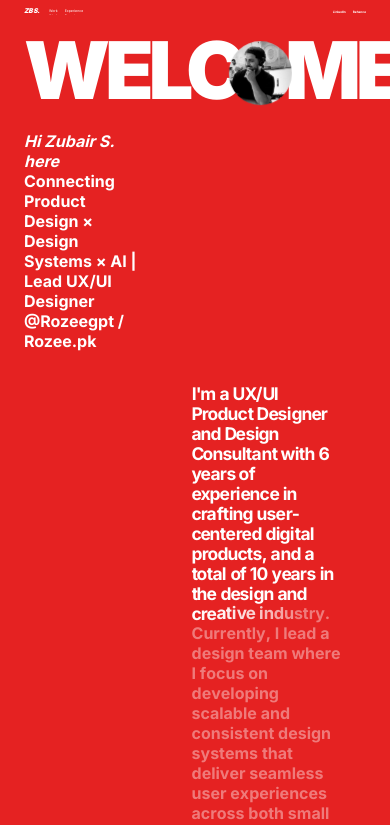
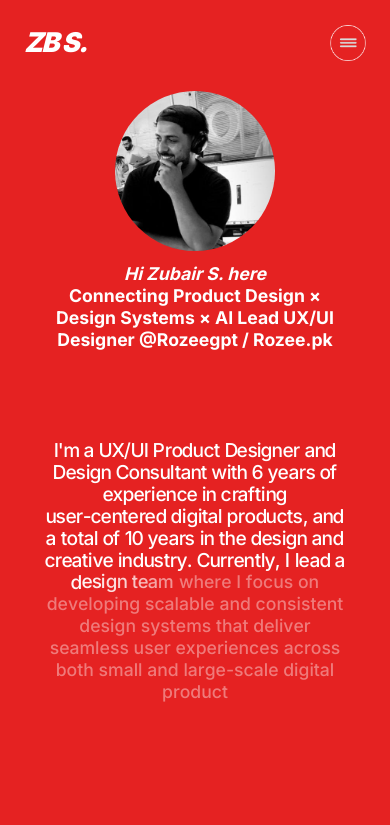
Before and after one commit to talha-amr/Client-Portfolio, a React (Vite) app: page / in a window 390 px wide. Shown: the top 825 px of the page. Built offline with nearby package versions, Linux system fonts and the light colour scheme.

Commit message:
doing navbar and hero section mobile responsive

```diff
--- a/src/components/Grid.jsx
+++ b/src/components/Grid.jsx
@@ -25,8 +25,8 @@ const Grid = () => {
             {/* Grid section */}
             <div className="grid-container">
               <div className="grid-item">
-                <h3 className="font-black text-[3.3vw] max-w-[80%] leading-[3.8vw]">
-                  USER CENTERAL DESIGN (UCD)
+                <h3 className="font-black text-[3.3vw] max-w-[80%] leading-[3.8vw] uppercase">
+                  USER CENTRAL DESIGN (UCD)
                 </h3>
               </div>
               <div className="grid-item border-s border-[#E52222] span-cols-2">
@@ -42,12 +42,12 @@ const Grid = () => {
                 </p>
               </div>
               <div className="grid-item border-s border-[#E52222]">
-                <h3 className="font-black text-[3.3vw] max-w-[80%] leading-[3.8vw]">
+                <h3 className="font-black text-[3.3vw] max-w-[80%] leading-[3.8vw] uppercase">
                   Learn User Experience (UX)
                 </h3>
               </div>
               <div className="grid-item">
-                <h3 className="font-black text-[3.3vw] max-w-[80%] leading-[3.8vw]">
+                <h3 className="font-black text-[3.3vw] max-w-[80%] leading-[3.8vw] uppercase">
                   UI-First Approach
                 </h3>
               </div>
--- a/src/components/Hero.jsx
+++ b/src/components/Hero.jsx
@@ -1,8 +1,7 @@
-import React from 'react'
+import React, { useEffect } from 'react'
 import gsap from 'gsap'
 import { SplitText, ScrollTrigger } from 'gsap/all'
 import { useGSAP } from '@gsap/react'
-import { useEffect } from 'react'
 
 // Register ScrollTrigger plugin
 gsap.registerPlugin(ScrollTrigger, SplitText);
@@ -17,13 +16,16 @@ const Hero = () => {
 
         return () => clearTimeout(timer);
     }, []);
+
 useGSAP(() => {
-    let split;
+    let splits = [];
     let ctx = gsap.context(() => {
-        const animElement = document.querySelector(".anim");
-        if (!animElement) return;
+        const animElements = document.querySelectorAll(".anim");
+        if (!animElements.length) return;
 
-        split = new SplitText(animElement, { type: "words chars" });
+        animElements.forEach((el) => {
+            const split = new SplitText(el, { type: "words chars" });
+            splits.push(split);
 
             gsap.fromTo(
                 split.chars,
@@ -34,7 +36,7 @@ useGSAP(() => {
                     duration: 1,
                     ease: "power2.out",
                     scrollTrigger: {
-                    trigger: ".anim",
+                        trigger: el,
                         start: "top 80%",
                         end: "bottom 60%",
                         scrub: 1,
@@ -43,21 +45,23 @@ useGSAP(() => {
                 }
             );
         });
+    });
 
     return () => {
-        ctx.revert(); // This kills all GSAP animations in this context
-        if (split) split.revert(); // Clean up SplitText after GSAP cleanup
+        ctx.revert();
+        splits.forEach((s) => s.revert());
     };
 }, []);
 
     return (
-        <section className="min-h-dvh w-screen bg-[#E52222] py-[8vw]" id='hero'>
-            <div className="w-full  mx-auto px-6  text-white">
-                <div className="flex flex-col justify-start gap-5 leading-tight">
+        <section className="min-h-dvh w-screen bg-[#E52222] py-[8vw]" id="hero">
+            <div className="w-full mx-auto px-6 text-white">
+                {/* Desktop Layout */}
+                <div className="hidden md:flex flex-col justify-start gap-5 leading-none">
 
-                    <div className='flex items-center justify-start text-[20.4vw]  text-start  md:pt-2 lg:pt-5 uppercase font-black tracking-[-0.065em] leading-none text-white'>
+                    <div className="flex items-center justify-start text-[20.4vw] text-start md:pt-2 lg:pt-5 uppercase font-black tracking-[-0.065em] leading-none text-white">
                         <span>WELC</span>
-                        <div className='inline-block aspect-square w-[0.8em]  -mx-[0.12em] flex-shrink-0 rounded-full bg-white overflow-hidden relative z-10 animate-float'>
+                        <div className="inline-block aspect-square w-[0.8em] -mx-[0.12em] flex-shrink-0 rounded-full bg-white overflow-hidden relative z-10 animate-float">
                             <img
                                 src="/portfoliopic-zubair.jpg"
                                 alt="Profile"
@@ -67,14 +71,42 @@ useGSAP(() => {
                         <span>ME</span>
                     </div>
 
-                    <p className='md:text-[1rem] lg:text-[2.1vw] font-bold max-w-[35%] text-start leading-tight '>
-                       <span className='italic'> Hi Zubair S. here</span><br />
+                    <p className="md:text-[1rem] lg:text-[2.1vw] font-bold max-w-[35%] text-start leading-tight">
+                        <span className="italic">Hi Zubair S. here</span><br />
                         Connecting Product Design × Design Systems × AI | Lead UX/UI Designer @Rozeegpt / Rozee.pk
                     </p>
-                    <p className='self-end md:text-[1rem] lg:text-[2.1vw] mt-3 font-bold max-w-[44%] anim leading-tight mr-6 '>
+
+                    <p className="self-end md:text-[1rem] lg:text-[2.1vw] mt-3 font-bold max-w-[44%] anim leading-tight mr-6">
                         I'm a UX/UI Product Designer and Design Consultant with 6 years of experience in crafting user-
                         <br />
                         centered digital products, and a total of 10 years in the design and creative industry.
+                        Currently, I lead a design team where I focus on developing scalable and consistent design
+                        systems that deliver seamless user experiences across both small and large-scale digital product
+                    </p>
+                </div>
+
+                {/* Mobile Layout */}
+                <div className="flex flex-col items-center justify-center gap-3 text-center md:hidden mt-15">
+
+                    {/* Image */}
+                    <div className="w-40 h-40 rounded-full overflow-hidden ">
+                        <img
+                            src="/portfoliopic-zubair.jpg"
+                            alt="Profile"
+                            className="w-full h-full object-cover"
+                        />
+                    </div>
+
+                    {/* Intro Text */}
+                    <p className="text-[1.1rem] font-bold text-center leading-tight max-w-[90%]">
+                        <span className="italic">Hi Zubair S. here</span><br />
+                        Connecting Product Design × Design Systems × AI  Lead UX/UI Designer @Rozeegpt / Rozee.pk
+                    </p>
+
+                    {/* Animated Experience Text */}
+                    <p className="text-[1.1rem] font-medium max-w-[90%] anim mt-19 leading-tight text-center anim">
+                        I'm a UX/UI Product Designer and Design Consultant with 6 years of experience in crafting
+                        user-centered digital products, and a total of 10 years in the design and creative industry.
                         Currently, I lead a design team where I focus on developing scalable and consistent design
                         systems that deliver seamless user experiences across both small and large-scale digital product
                     </p>
--- a/src/components/NavBar.jsx
+++ b/src/components/NavBar.jsx
@@ -1,12 +1,14 @@
-import React from "react";
+import React, { useState } from "react";
 import { Link } from "react-router-dom";
 
 export default function Navbar({ activePage }) {
-  // helper function to set link style
+  const [menuOpen, setMenuOpen] = useState(false);
+
   const linkClass = (page) =>
     `text-[0.9vw] ${activePage === page ? " text-[#000000] font-bold" : ""}`;
 
   return (
+    <>
       <nav
         className={`font-inter absolute top-0 py-[1.8vw] left-0 w-full z-50 ${
           activePage === "home"
@@ -16,7 +18,7 @@ export default function Navbar({ activePage }) {
       >
         <div className="w-full mx-auto px-6 flex items-center justify-between">
           {/* Brand + Nav links */}
-        <div className="flex items-center space-x-[2.5vw]">
+          <div className="flex items-center space-x-[2.5vw] max-md:hidden">
             {/* Brand */}
             <Link
               to="/"
@@ -28,7 +30,7 @@ export default function Navbar({ activePage }) {
             </Link>
 
             {/* Nav links */}
-          <div className=" flex items-center space-x-[1.8vw] font-regular">
+            <div className="flex items-center space-x-[1.8vw] font-regular">
               <Link to="/work" className="group">
                 <div className="relative overflow-hidden flex items-center">
                   <p
@@ -68,8 +70,8 @@ export default function Navbar({ activePage }) {
             </div>
           </div>
 
-        {/* Social links */}
-        <div className="flex items-center space-x-[1.8vw] font-bold text-[0.8vw]">
+          {/* Social links (desktop only) */}
+          <div className="flex items-center space-x-[1.8vw] font-bold text-[0.8vw] max-md:hidden">
             <a
               href="https://www.linkedin.com/in/zubair-s-a4889a103/"
               target="_blank"
@@ -101,7 +103,64 @@ export default function Navbar({ activePage }) {
               </div>
             </a>
           </div>
+
+          {/* Mobile Brand + Hamburger */}
+          <div className="flex items-center justify-between w-full md:hidden py-4">
+            {/* Brand (mobile) */}
+            <Link
+              to="/"
+              className={`text-[1.7rem] font-black tracking-[-0.06em] italic ${
+                activePage === "home" ? "text-white" : "text-[#000000]"
+              }`}
+            >
+              ZB S.
+            </Link>
+
+            {/* Hamburger */}
+            <button onClick={() => setMenuOpen(true)}>
+              <img src="/hamburger.png" alt="menu" className="w-9 h-9" />
+            </button>
+          </div>
         </div>
       </nav>
+
+      {/* Mobile Fullscreen Menu */}
+{/* Mobile Fullscreen Menu */}
+{menuOpen && (
+  <div className="fixed inset-0 bg-black text-white font-bold z-[100] flex flex-col items-start justify-center space-y-8 text-[2.7rem] uppercase pl-5">
+    {/* Close button with image */}
+    <button
+      onClick={() => setMenuOpen(false)}
+      className="absolute top-6 right-6"
+    >
+      <img src="/MenuClose.png" alt="close" className="w-6 h-6" />
+    </button>
+
+    <Link to="/work" onClick={() => setMenuOpen(false)}>
+      Work
+    </Link>
+    <Link to="/experience" onClick={() => setMenuOpen(false)}>
+      Experience
+    </Link>
+    <a
+      href="https://www.linkedin.com/in/zubair-s-a4889a103/"
+      target="_blank"
+      rel="noreferrer"
+      onClick={() => setMenuOpen(false)}
+    >
+      LinkedIn
+    </a>
+    <a
+      href="https://www.behance.net/bluecladesigne"
+      target="_blank"
+      rel="noreferrer"
+      onClick={() => setMenuOpen(false)}
+    >
+      Behance
+    </a>
+  </div>
+)}
+
+    </>
   );
 }
```
Also changed, not shown: public/MenuClose.png (added), public/hamburger.png (added). Lines whose indentation alone changed are shown as unchanged.
